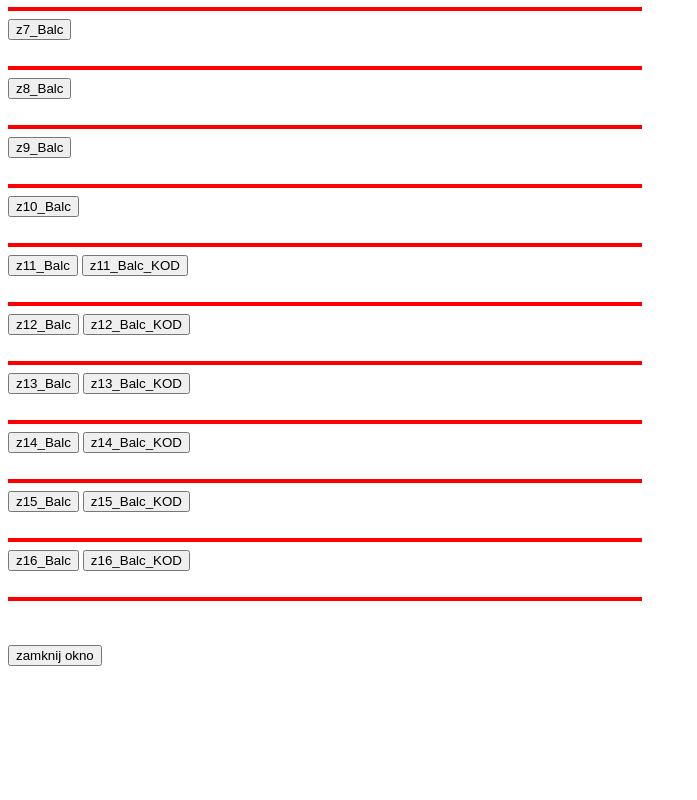
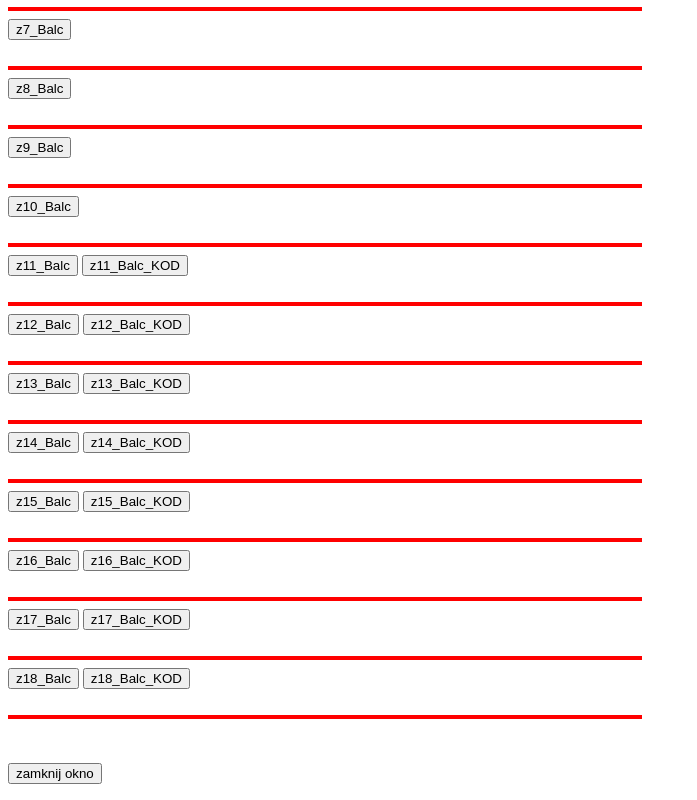
Before and after one commit to Cebula2024/Java, a plain HTML site: page index.html in a window 1280 px wide. Shown: the part 432-1232 px from the top of the page, without its empty margins (0-697 px from the left). Before the commit the page ends 1114 px from the top, so only its background shows below. Drawn offline with Linux system fonts and the light colour scheme.

Commit message:
Update index.html

```diff
--- a/index.html
+++ b/index.html
@@ -88,7 +88,18 @@ function WinOpen_z12() {
    function WinOpen_z16_kod() {
   window.open("z16_Balc_KOD.html","okienko_z16_kod","toolbar=no,directories=no,menubar=no,height=380,width=160,top=200,left=400");
 }
-
+  function WinOpen_z17() {
+  window.open("z17_Balc.html","okienko_z17","toolbar=no,directories=no,menubar=no,height=380,width=160,top=200,left=400");
+}
+   function WinOpen_z17_kod() {
+  window.open("z17_Balc_KOD.html","okienko_z17_kod","toolbar=no,directories=no,menubar=no,height=380,width=160,top=200,left=400");
+}
+   function WinOpen_z18() {
+  window.open("z18_Balc.html","okienko_z18","toolbar=no,directories=no,menubar=no,height=380,width=160,top=200,left=400");
+}
+  function WinOpen_z18_kod() {
+  window.open("z18_Balc_KOD.html","okienko_z18_kod","toolbar=no,directories=no,menubar=no,height=380,width=160,top=200,left=400");
+}
 function okno_zamknij() {
   window.close()
 }
@@ -157,7 +168,15 @@ function okno_zamknij() {
 <br><br>
 <HR SIZE=4 WIDTH=50% ALIGN=LEFT COLOR=red>
 
+<input type="button" name="z17" value="z17_Balc" onclick="WinOpen_z17(' ')">
+<input type="button" name="z17_kod" value="z17_Balc_KOD" onclick="WinOpen_z17_kod(' ')">
+<br><br>
+<HR SIZE=4 WIDTH=50% ALIGN=LEFT COLOR=red>
 
+<input type="button" name="z18" value="z18_Balc" onclick="WinOpen_z18(' ')">
+<input type="button" name="z18_kod" value="z18_Balc_KOD" onclick="WinOpen_z18_kod(' ')">
+<br><br>
+<HR SIZE=4 WIDTH=50% ALIGN=LEFT COLOR=red>
 
 <br><br>
 <input type="button" value="zamknij okno" onclick="okno_zamknij()"/>
```
